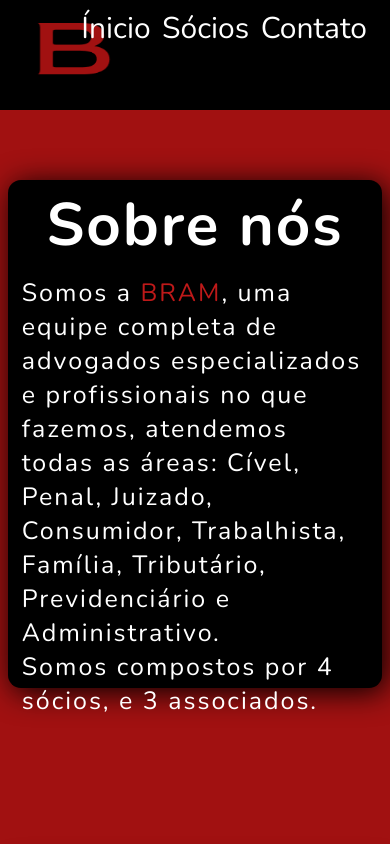
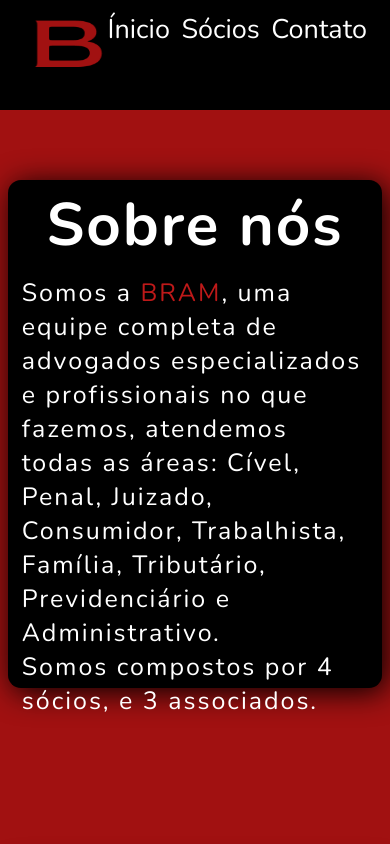
Before and after one commit to Antoniooouu5/bram, a plain HTML site: page index.html in a window 390 px wide. Shown: the top 844 px of the page. Drawn offline with nearby package versions, Linux system fonts and the light colour scheme; a web font is replaced by a local one.

Commit message:
Update style.css

```diff
--- a/style.css
+++ b/style.css
@@ -176,7 +176,7 @@ span{
 }
 @media screen and (max-width: 685px){
     header nav a{
-        font-size: 30px;
+        font-size: 27px;
         margin-right: 3px;
     }
     .inicio{
@@ -215,7 +215,7 @@ span{
     }
     .flex img.logo_bram{
         display: block;
-        width: 140px;
-        height: 100px;
+        width: 130px;
+        height: 90px;
     }
 }
```
